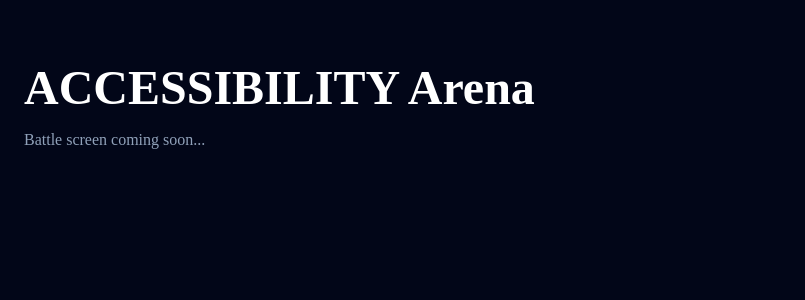
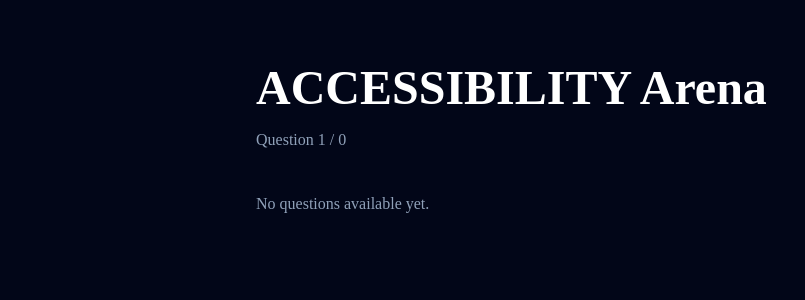
Before and after one commit to aniketfrontend/frontend-arena, a Next.js app: page /battle/accessibility in a window 1280 px wide. Shown: the top 300 px of the page, without its empty margins (0-805 px from the left). Built offline with nearby package versions, Linux system fonts and the light colour scheme.

Commit message:
Added question card UI and mock battle data

```diff
--- a/app/battle/[topicId]/page.tsx
+++ b/app/battle/[topicId]/page.tsx
@@ -1,19 +1,36 @@
-interface BattlePageProps {
+import QuestionCard from "@/components/shared/QuestionCard";
+import { questions } from "@/constants/questions";
+
+type PageProps = {
   params: Promise<{
     topicId: string;
   }>;
-}
+};
 
-export default async function BattlePage({ params }: BattlePageProps) {
+export default async function BattlePage({ params }: PageProps) {
   const { topicId } = await params;
+
+  const topicQuestions = questions.filter(
+    (question) => question.topicId === topicId
+  );
 
   return (
     <main className="min-h-screen bg-slate-950 px-6 py-16">
-      <h1 className="text-5xl font-bold text-white">
-        {topicId.toUpperCase()} Arena
-      </h1>
+      <div className="mx-auto max-w-3xl">
+        <h1 className="mb-4 text-5xl font-bold text-white">
+          {topicId.toUpperCase()} Arena
+        </h1>
 
-      <p className="mt-4 text-slate-400">Battle screen coming soon...</p>
+        <p className="mb-10 text-slate-400">
+          Question 1 / {topicQuestions.length}
+        </p>
+
+        {topicQuestions.length > 0 ? (
+          <QuestionCard question={topicQuestions[0]} />
+        ) : (
+          <p className="text-slate-400">No questions available yet.</p>
+        )}
+      </div>
     </main>
   );
 }
--- /dev/null
+++ b/components/shared/QuestionCard.tsx
@@ -0,0 +1,34 @@
+"use client";
+
+import { Button } from "@/components/ui/button";
+import { Question } from "@/types/question";
+
+interface QuestionCardProps {
+  question: Question;
+}
+
+export default function QuestionCard({ question }: QuestionCardProps) {
+  return (
+    <div
+      className="
+        rounded-3xl
+        border border-white/10
+        bg-white/5
+        p-8
+        backdrop-blur-xl
+      "
+    >
+      <h2 className="mb-8 text-2xl font-bold text-white">
+        {question.question}
+      </h2>
+
+      <div className="grid gap-4">
+        {question.options.map((option) => (
+          <Button key={option} variant="outline" className="justify-start">
+            {option}
+          </Button>
+        ))}
+      </div>
+    </div>
+  );
+}
--- /dev/null
+++ b/constants/questions.ts
@@ -0,0 +1,23 @@
+import { Question } from "@/types/question";
+
+export const questions: Question[] = [
+  {
+    id: 1,
+    topicId: "react",
+    question: "Which hook prevents unnecessary recalculations?",
+
+    options: ["useState", "useEffect", "useMemo", "useRef"],
+
+    correctAnswer: "useMemo",
+  },
+
+  {
+    id: 2,
+    topicId: "react",
+    question: "Which hook manages local component state?",
+
+    options: ["useEffect", "useState", "useMemo", "useContext"],
+
+    correctAnswer: "useState",
+  },
+];
--- /dev/null
+++ b/types/question.ts
@@ -0,0 +1,7 @@
+export interface Question {
+  id: number;
+  topicId: string;
+  question: string;
+  options: string[];
+  correctAnswer: string;
+}
```
